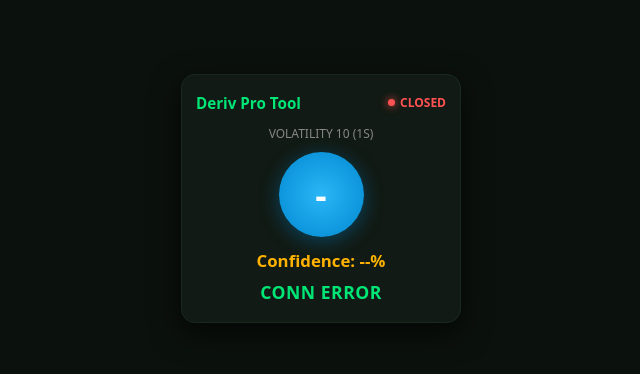
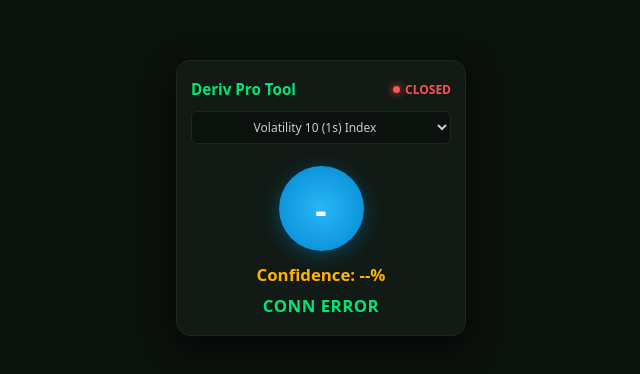
Before and after one commit to derroCode/dbots, a plain HTML site: page index.html in a window 1280 px wide. Shown: the part 202-576 px from the top of the page, without its empty margins (319-959 px from the left). Drawn offline with Linux system fonts and the light colour scheme.

Commit message:
Add files via upload

```diff
--- a/index.html
+++ b/index.html
@@ -3,7 +3,7 @@
 <head>
     <meta charset="UTF-8">
     <meta name="viewport" content="width=device-width, initial-scale=1.0">
-    <title>Deriv Signal Overlay Tool</title>
+    <title>Deriv Signal Tool</title>
     <style>
         * {
             box-sizing: border-box;
@@ -27,7 +27,7 @@
             border: 1px solid #1a291f;
             border-radius: 14px;
             width: 100%;
-            max-width: 280px;
+            max-width: 290px;
             padding: 18px 14px;
             text-align: center;
             box-shadow: 0 10px 30px rgba(0, 0, 0, 0.6);
@@ -67,11 +67,22 @@
             box-shadow: 0 0 8px currentColor;
         }
 
-        .symbol-name {
+        .symbol-select {
+            width: 100%;
+            background-color: #0b110d;
+            color: #cccccc;
+            border: 1px solid #1a291f;
+            border-radius: 6px;
+            padding: 6px 8px;
             font-size: 0.75rem;
-            color: #888888;
-            margin-bottom: 10px;
-            text-transform: uppercase;
+            margin-bottom: 12px;
+            text-align: center;
+            outline: none;
+            cursor: pointer;
+        }
+
+        .symbol-select:focus {
+            border-color: #00e676;
         }
 
         .digit-circle {
@@ -99,7 +110,7 @@
 
         .action-banner {
             color: #00e676;
-            font-size: 1.1rem;
+            font-size: 1.05rem;
             font-weight: 900;
             letter-spacing: 0.5px;
         }
@@ -115,7 +126,19 @@
             </div>
         </div>
 
-        <div class="symbol-name">Volatility 10 (1s)</div>
+        <!-- Interactive Market Selector -->
+        <select class="symbol-select" id="symbolSelect">
+            <option value="1HZ10V" selected>Volatility 10 (1s) Index</option>
+            <option value="R_10">Volatility 10 Index</option>
+            <option value="1HZ25V">Volatility 25 (1s) Index</option>
+            <option value="R_25">Volatility 25 Index</option>
+            <option value="1HZ50V">Volatility 50 (1s) Index</option>
+            <option value="R_50">Volatility 50 Index</option>
+            <option value="1HZ75V">Volatility 75 (1s) Index</option>
+            <option value="R_75">Volatility 75 Index</option>
+            <option value="1HZ100V">Volatility 100 (1s) Index</option>
+            <option value="R_100">Volatility 100 Index</option>
+        </select>
 
         <div class="digit-circle" id="digitDisplay">-</div>
 
@@ -126,40 +149,42 @@
 
     <script>
         const app_id = 1089;
-        const symbol = '1HZ10V'; // Volatility 10 (1s) Index
         const maxHistory = 100;
         let tickHistory = [];
+        let ws = null;
+        let currentSubscriptionId = null;
 
         const digitEl = document.getElementById('digitDisplay');
         const confidenceEl = document.getElementById('confidenceDisplay');
         const timerEl = document.getElementById('timerDisplay');
         const statusBadge = document.getElementById('statusBadge');
         const statusText = document.getElementById('statusText');
+        const symbolSelect = document.getElementById('symbolSelect');
 
-        console.log("Connecting to Deriv WebSocket...");
-        const ws = new WebSocket(`wss://ws.derivws.com/websockets/v3?app_id=${app_id}`);
+        function connectWebSocket() {
+            ws = new WebSocket(`wss://ws.derivws.com/websockets/v3?app_id=${app_id}`);
 
             ws.onopen = () => {
-            console.log("WebSocket connected. Subscribing to:", symbol);
                 statusBadge.classList.add('connected');
                 statusText.textContent = 'LIVE';
-
-            // Correct Deriv API tick request format
-            ws.send(JSON.stringify({ ticks: symbol }));
+                subscribeToSymbol(symbolSelect.value);
             };
 
             ws.onmessage = (event) => {
                 const data = JSON.parse(event.data);
-            console.log("Deriv Message Received:", data);
 
-            // Catch API errors returned by Deriv
                 if (data.error) {
-                console.error("Deriv API Error:", data.error.message);
+                    console.error("Deriv API Error:", data.error);
                     timerEl.textContent = `ERR: ${data.error.code}`;
                     return;
                 }
 
-            // Process tick data stream
+                // Capture subscription ID
+                if (data.subscription) {
+                    currentSubscriptionId = data.subscription.id;
+                }
+
+                // Process streaming ticks safely
                 if (data.msg_type === 'tick' && data.tick) {
                     const pipSize = data.tick.pip_size ?? 2;
                     const quote = Number(data.tick.quote).toFixed(pipSize);
@@ -179,17 +204,46 @@
             };
 
             ws.onerror = (err) => {
-            console.error("WebSocket Connection Error:", err);
                 statusBadge.classList.remove('connected');
                 statusText.textContent = 'OFFLINE';
                 timerEl.textContent = 'CONN ERROR';
             };
 
             ws.onclose = () => {
-            console.warn("WebSocket closed");
                 statusBadge.classList.remove('connected');
                 statusText.textContent = 'CLOSED';
             };
+        }
+
+        function subscribeToSymbol(symbol) {
+            if (!ws || ws.readyState !== WebSocket.OPEN) return;
+
+            // Reset UI
+            tickHistory = [];
+            digitEl.textContent = '-';
+            confidenceEl.textContent = 'Confidence: --%';
+            timerEl.textContent = 'SUBSCRIBING...';
+
+            // Unsubscribe from previous market stream
+            if (currentSubscriptionId) {
+                ws.send(JSON.stringify({ forget: currentSubscriptionId }));
+                currentSubscriptionId = null;
+            }
+
+            // Send tick subscription request with 'subscribe: 1'
+            ws.send(JSON.stringify({
+                ticks: symbol,
+                subscribe: 1
+            }));
+        }
+
+        // Change symbol on dropdown select
+        symbolSelect.addEventListener('change', (e) => {
+            subscribeToSymbol(e.target.value);
+        });
+
+        // Start connection
+        connectWebSocket();
 
         function calculateConfidence(currentDigit) {
             if (tickHistory.length < 10) return 50;
```
Lines whose indentation alone changed are shown as unchanged.
